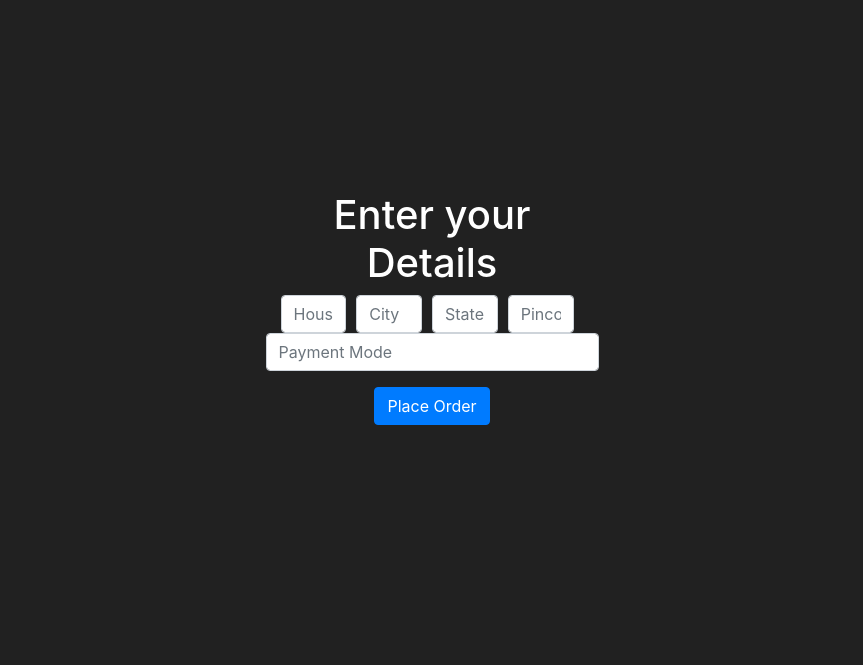
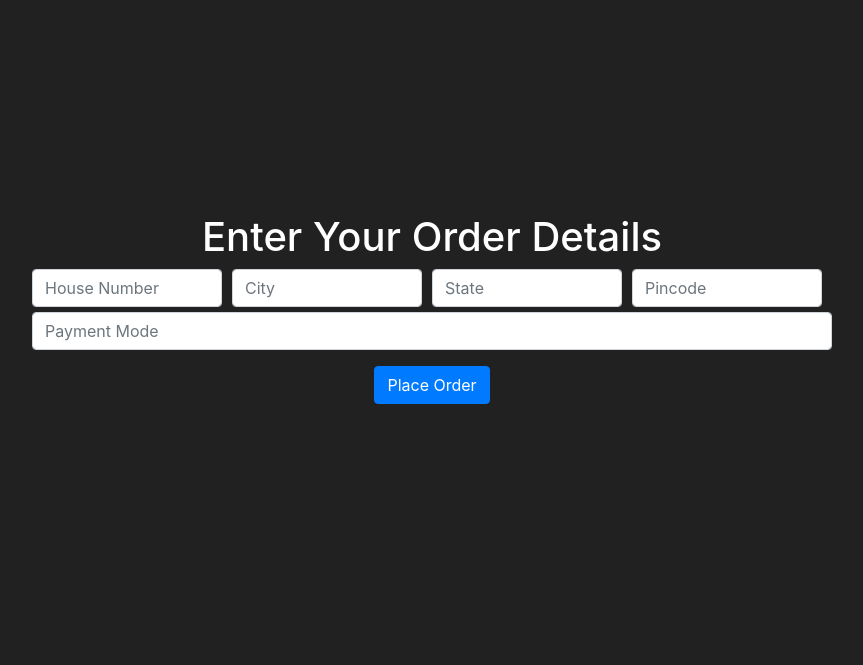
Before and after one commit to vibhorag101/ECommerce-Grocery-Store, a Flask app: page /placeOrder/1 in a window 1280 px wide. Shown: the part 153-818 px from the top of the page, without its empty margins (208-1071 px from the left). Run offline with Flask 2, Linux system fonts and the light colour scheme; parts of the project's set-up code (start-up, migrations or seed data) failed here and were passed over.

Commit message:
Corrected Order Page Formatting

```diff
--- a/market/templates/orderDetails.html
+++ b/market/templates/orderDetails.html
@@ -1,16 +1,18 @@
 {% extends 'base.html' %}
 {% block title %}
-  Register Customer
+  Order Details
 {% endblock %}
 
 {% block content %}
 <div class ="d-flex justify-content-center align-items-center min-vh-100" >
-<div style="max-width: 30%;">
+<div>
 <form method ="POST" action="">
   <h1 class="text-center">
-    Enter your Details
+    Enter Your Order Details
   </h1>
-    <div class="form-row container-fluid">
+  <div style="width: 50rem;">
+
+    <div class="form-row" style="max-width: 100%;">
         <div class="col">
           <input type="text" class="form-control" placeholder="House Number" name="HNO">
         </div>
@@ -25,7 +27,9 @@
             <input type="text" class="form-control" placeholder="Pincode" name="Pincode">
         </div>
     </div>
-    <div class="form-group">
+  </div>
+
+    <div class="form-group" style="margin-top: 5px;">
         <input type="text" class="form-control" id="formGroupExampleInput" placeholder="Payment Mode" name="Mode">
       </div>
   <div class="text-center">
```
